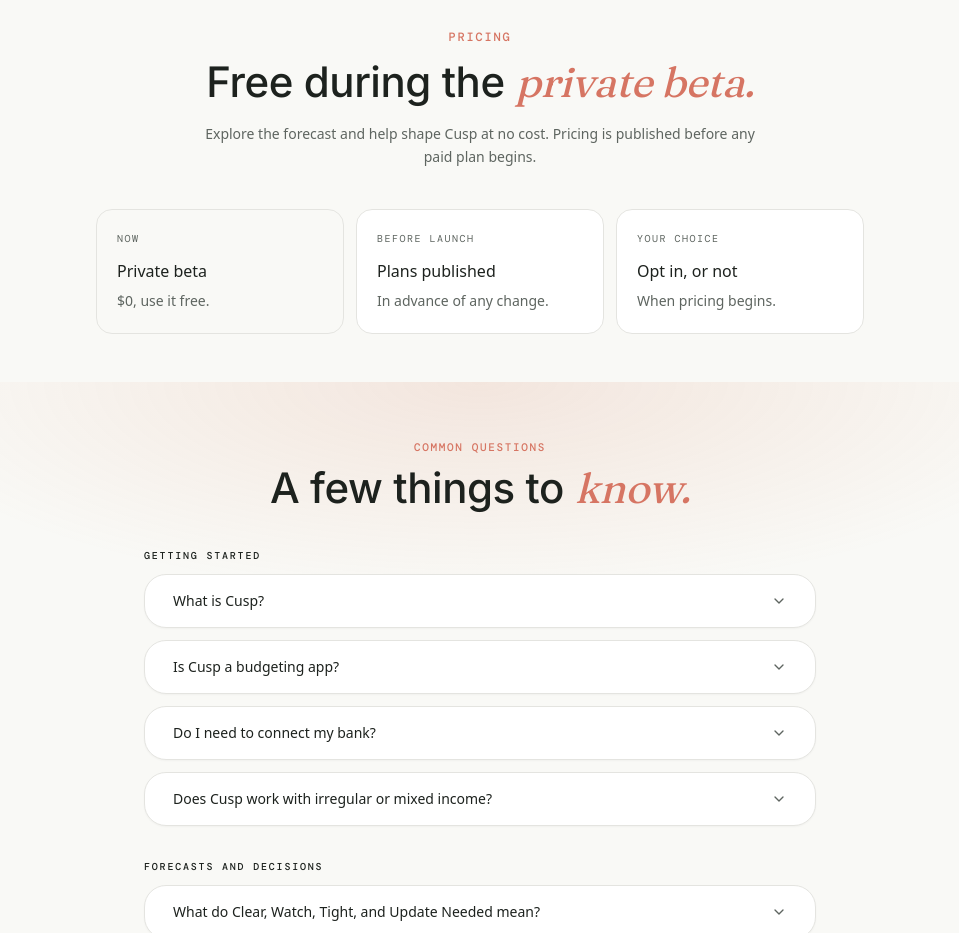
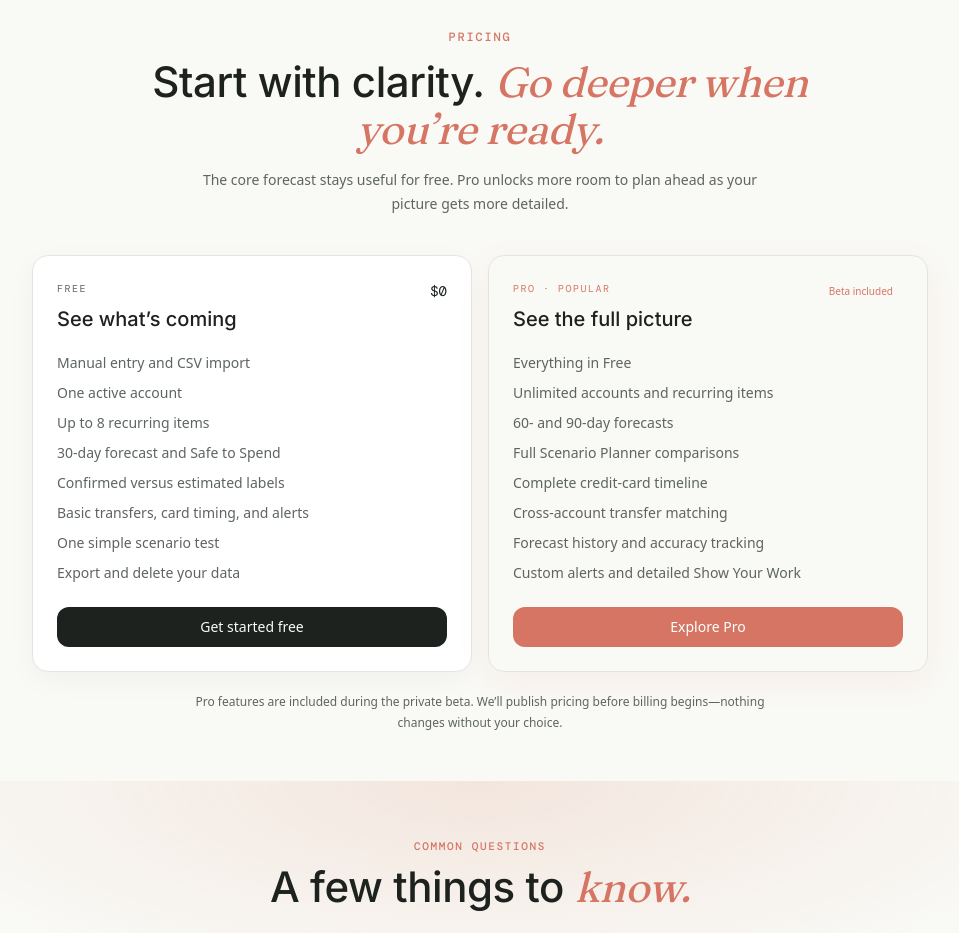
Before and after one commit to soundaryavkoushik-star/flow-sight, a Next.js app: page / in a window 1280 px wide. Shown: the part 5520-6453 px from the top of the page, without its empty margins (160-1119 px from the left). Built offline with nearby package versions, Linux system fonts and the light colour scheme; no server answers.

Commit message:
Add Free and Pro pricing tiers

```diff
--- a/components/figma-landing.tsx
+++ b/components/figma-landing.tsx
@@ -989,27 +989,34 @@ export default function Landing({ isSignedIn = false }: { isSignedIn?: boolean }
         </div>
       </Reveal>
 
-      {/* 9. PRICING — compact */}
+      {/* 9. PRICING — Free and Pro */}
       <Reveal as="section" className="relative scroll-mt-16 px-5 py-12" id="pricing">
         <div className="mx-auto max-w-6xl">
           <div className="mx-auto mb-10 max-w-2xl text-center">
             <p className="mb-3 text-xs font-medium uppercase tracking-[0.15em] text-primary" style={mono}>Pricing</p>
-            <h2 className="text-[34px] font-medium leading-[1.1] tracking-[-0.02em] sm:text-[42px]" style={display}>Free during the <span className="text-primary" style={editorialItalic}>private beta.</span></h2>
-            <p className="mx-auto mt-4 max-w-xl text-sm leading-relaxed text-muted-foreground">Explore the forecast and help shape Cusp at no cost. Pricing is published before any paid plan begins.</p>
+            <h2 className="text-[34px] font-medium leading-[1.1] tracking-[-0.02em] sm:text-[42px]" style={display}>Start with clarity. <span className="text-primary" style={editorialItalic}>Go deeper when you’re ready.</span></h2>
+            <p className="mx-auto mt-4 max-w-xl text-sm leading-relaxed text-muted-foreground">The core forecast stays useful for free. Pro unlocks more room to plan ahead as your picture gets more detailed.</p>
           </div>
-          <div className="mx-auto grid max-w-3xl gap-3 sm:grid-cols-3">
-            {[
-              { step: "Now", title: "Private beta", copy: "$0, use it free.", emphasis: true },
-              { step: "Before launch", title: "Plans published", copy: "In advance of any change." },
-              { step: "Your choice", title: "Opt in, or not", copy: "When pricing begins." },
-            ].map((item) => (
-              <div key={item.title} className={`rounded-2xl border p-5 ${item.emphasis ? "border-primary/25 bg-primary/[0.05]" : "border-border bg-card"}`}>
-                <p className="text-[10px] uppercase tracking-[0.15em] text-muted-foreground" style={mono}>{item.step}</p>
-                <h3 className="mt-3 text-base font-medium">{item.title}</h3>
-                <p className="mt-1.5 text-sm text-muted-foreground">{item.copy}</p>
+          <div className="mx-auto grid max-w-4xl gap-4 md:grid-cols-2">
+            <div className="rounded-2xl border border-border bg-card p-6 shadow-[0_8px_28px_rgba(29,34,30,0.04)]">
+              <div className="flex items-start justify-between gap-4">
+                <div><p className="text-[10px] uppercase tracking-[0.15em] text-muted-foreground" style={mono}>Free</p><h3 className="mt-2 text-xl font-medium" style={display}>See what’s coming</h3></div>
+                <p className="font-mono text-sm text-foreground">$0</p>
               </div>
-            ))}
+              <ul className="mt-5 space-y-2.5 text-sm text-muted-foreground">
+                <li>Manual entry and CSV import</li><li>One active account</li><li>Up to 8 recurring items</li><li>30-day forecast and Safe to Spend</li><li>Confirmed versus estimated labels</li><li>Basic transfers, card timing, and alerts</li><li>One simple scenario test</li><li>Export and delete your data</li>
+              </ul>
+              <Link href="/sign-up" className="mt-6 inline-flex w-full items-center justify-center rounded-xl bg-foreground px-4 py-2.5 text-sm font-medium text-background transition hover:bg-foreground/90">Get started free</Link>
+            </div>
+            <div className="rounded-2xl border border-primary/30 bg-primary/[0.05] p-6 shadow-[0_10px_32px_rgba(212,117,74,0.08)]">
+              <div className="flex items-start justify-between gap-4"><div><p className="text-[10px] uppercase tracking-[0.15em] text-primary" style={mono}>Pro · popular</p><h3 className="mt-2 text-xl font-medium" style={display}>See the full picture</h3></div><span className="rounded-full bg-primary/10 px-2.5 py-1 text-[10px] font-medium text-primary">Beta included</span></div>
+              <ul className="mt-5 space-y-2.5 text-sm text-muted-foreground">
+                <li>Everything in Free</li><li>Unlimited accounts and recurring items</li><li>60- and 90-day forecasts</li><li>Full Scenario Planner comparisons</li><li>Complete credit-card timeline</li><li>Cross-account transfer matching</li><li>Forecast history and accuracy tracking</li><li>Custom alerts and detailed Show Your Work</li>
+              </ul>
+              <Link href="/sign-up" className="mt-6 inline-flex w-full items-center justify-center rounded-xl bg-primary px-4 py-2.5 text-sm font-medium text-primary-foreground transition hover:bg-primary/90">Explore Pro</Link>
+            </div>
           </div>
+          <p className="mx-auto mt-5 max-w-xl text-center text-xs text-muted-foreground">Pro features are included during the private beta. We’ll publish pricing before billing begins—nothing changes without your choice.</p>
         </div>
       </Reveal>
 
```
